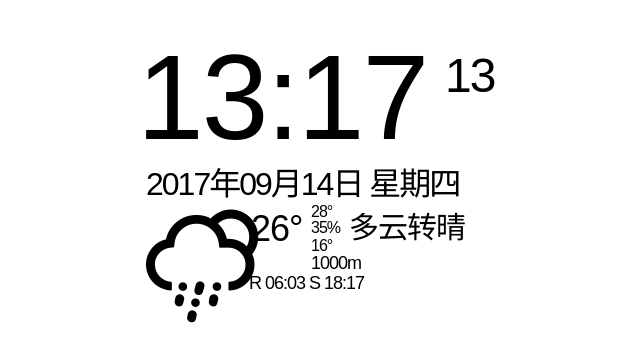
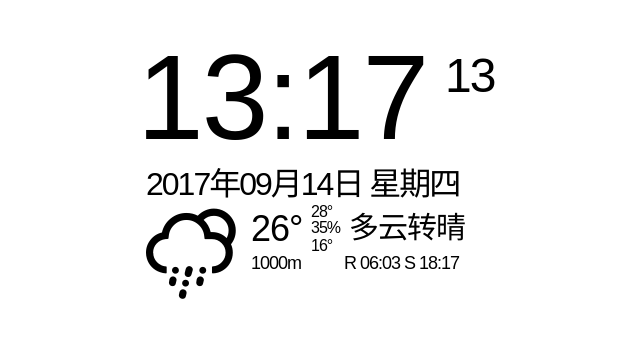
Before and after one commit to x1n9snv0/rasClock, a PHP site: page / in a window 1280 px wide. Shown: the top 362 px of the page, without its empty margins (326-966 px from the left). Run offline with PHP 8.4, Linux system fonts and the light colour scheme; some web fonts are replaced.

Commit message:
test weather pad display

```diff
--- a/css/main.css
+++ b/css/main.css
@@ -65,11 +65,11 @@ body{
     width: 100px;
     height: 100px;
     float: left;
-    font-size: 100px;
+    font-size: 80px;
 }
 #ct{
     width: 55px;
-    height: 50px;
+    height: 45px;
     float: left;
     margin: 5px 0px 0px 5px;
     font-size: 36px;
```
